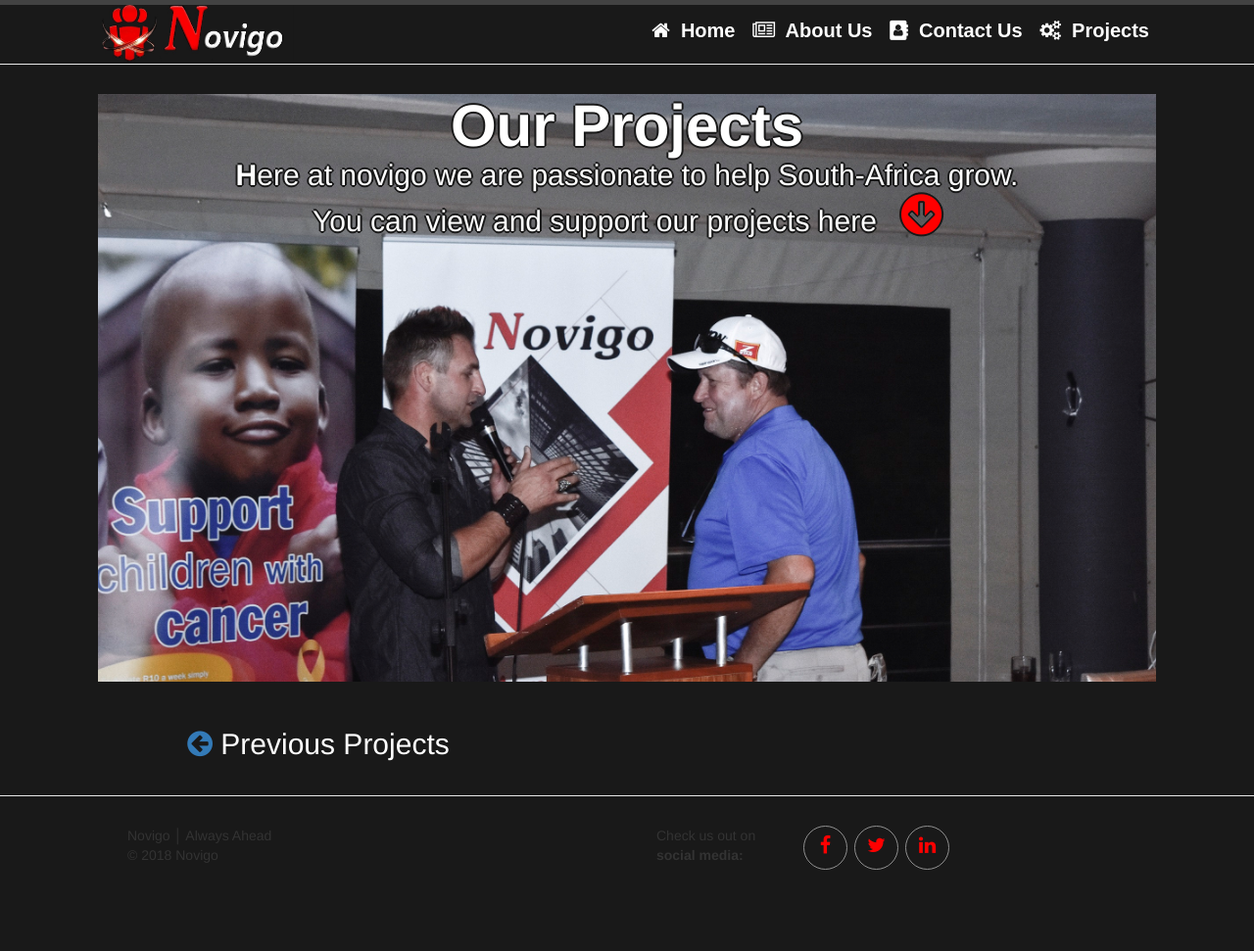
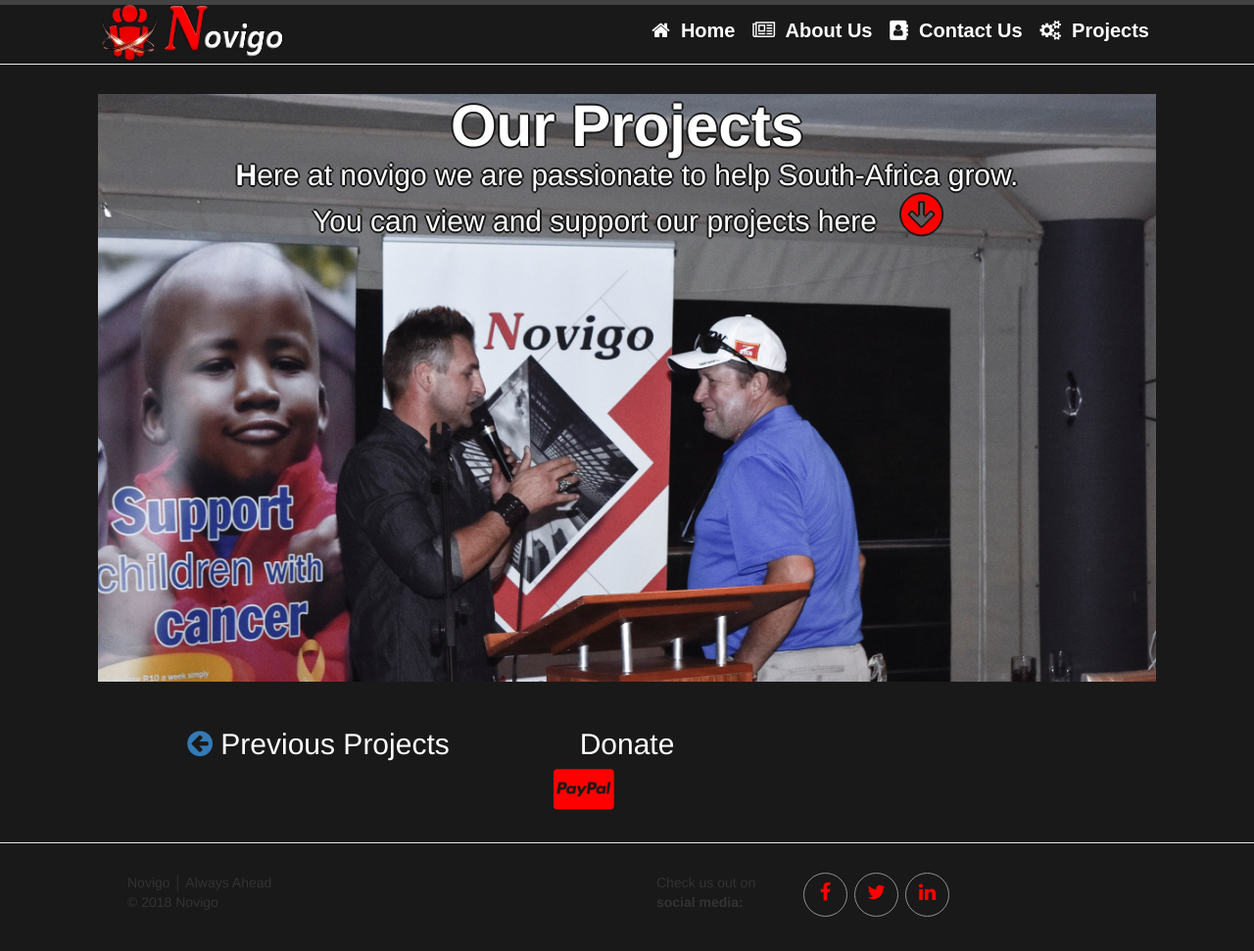
Before and after one commit to Hermankoch/hermankoch.github.io, a Jekyll site: the page built from projects.html, in a window 1280 px wide. Shown: the whole page at 98% size. Built offline with Jekyll 4.4.1, drawn with Linux system fonts in a browser that asks for light colours; before the commit the page ends 923 px from its top, so only the background shows below that.

Commit message:
Update projects.html

```diff
--- a/projects.html
+++ b/projects.html
@@ -18,5 +18,11 @@
   <div class="col-sm-5">
    <p class="LivesTouched2"> <br /> <a href="#"> <i class="fa fa-arrow-circle-left" aria-hidden="true"> </i> </a>Previous Projects</p>
   </div>
+
+  <div class="col-sm-2">
+   <p class="LivesTouched2"> <br />  Donate </p>
+   <i class="fa fa-cc-paypal" style="font-size:48px;color:red"></i>
+  </div>
+
  </div>
 </div>
```
